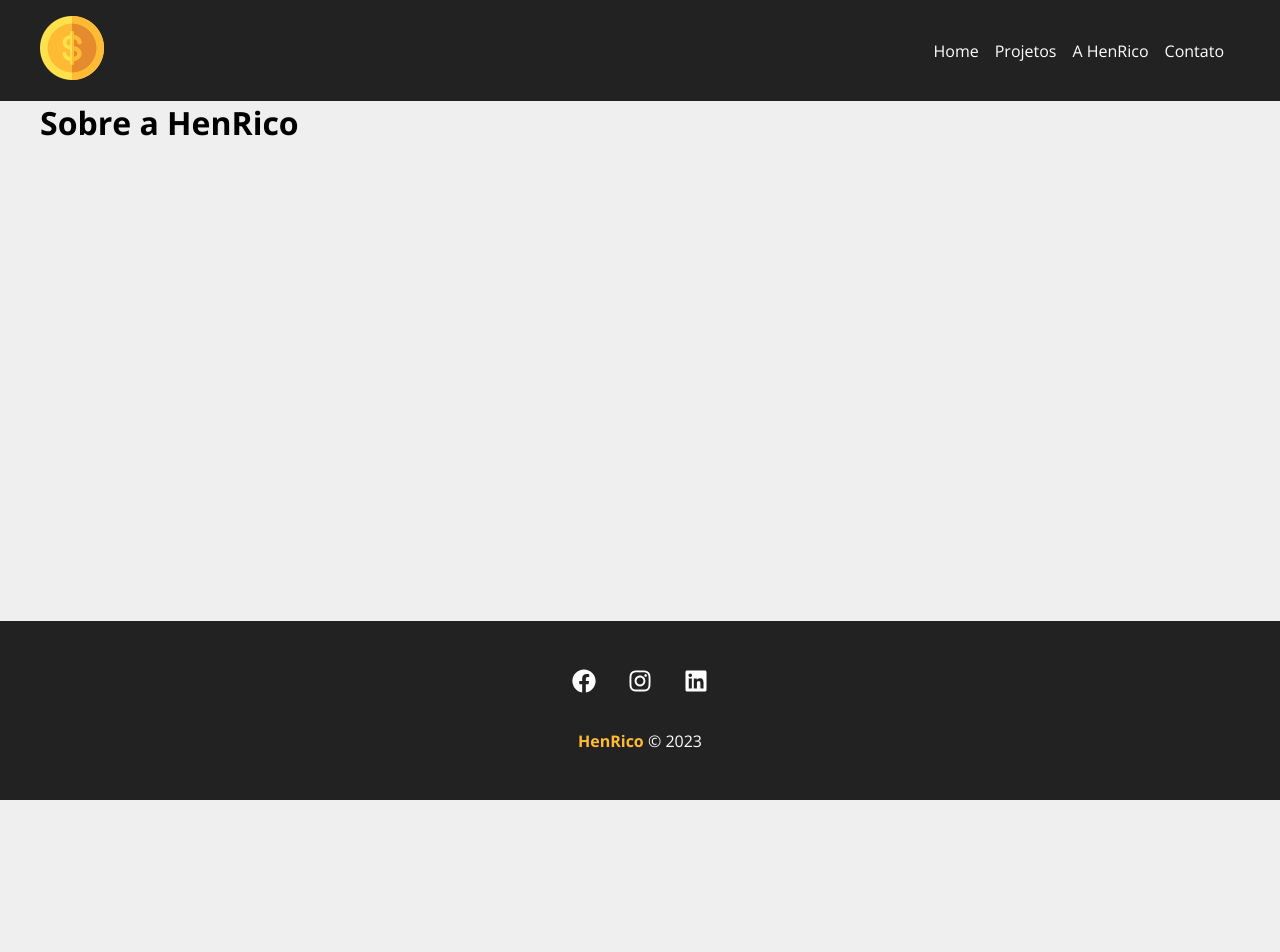
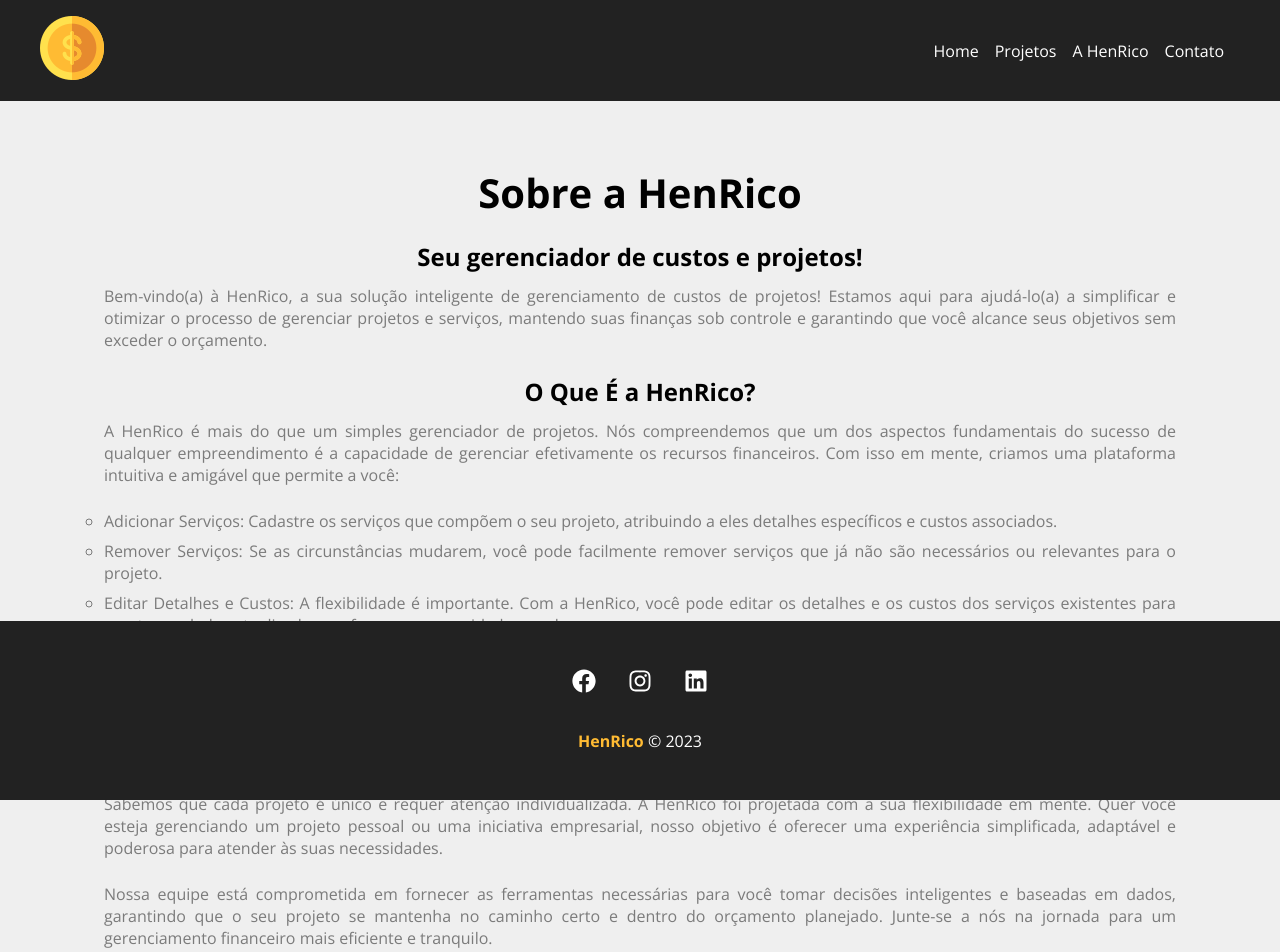
Before and after one commit to sophiacontesini/HenRico, a React (Create React App) app: page /company in a window 1280 px wide. Shown: the top 952 px of the page. Before the commit the page ends 800 px from the top, so only its background shows below. Built offline with nearby package versions, Linux system fonts and the light colour scheme; the HTML template or start-up script is replaced by a standard one.

Commit message:
feat: include Company page style

```diff
--- a/src/components/pages/Company.jsx
+++ b/src/components/pages/Company.jsx
@@ -1,5 +1,72 @@
 import React from 'react';
+import styles from '../pages/Company.module.css';
 
 export default function Company() {
-  return <h1>Sobre a HenRico</h1>;
+  return (
+    <div className={styles.company_container}>
+      <h1>Sobre a HenRico</h1>
+      <h2>Seu gerenciador de custos e projetos!</h2>
+      <p>
+        Bem-vindo(a) à HenRico, a sua solução inteligente de gerenciamento de
+        custos de projetos! Estamos aqui para ajudá-lo(a) a simplificar e
+        otimizar o processo de gerenciar projetos e serviços, mantendo suas
+        finanças sob controle e garantindo que você alcance seus objetivos sem
+        exceder o orçamento.
+      </p>
+      <h2>O Que É a HenRico?</h2>
+      <p>
+        A HenRico é mais do que um simples gerenciador de projetos. Nós
+        compreendemos que um dos aspectos fundamentais do sucesso de qualquer
+        empreendimento é a capacidade de gerenciar efetivamente os recursos
+        financeiros. Com isso em mente, criamos uma plataforma intuitiva e
+        amigável que permite a você:
+      </p>
+      <ul>
+        <li>
+          Adicionar Serviços: Cadastre os serviços que compõem o seu projeto,
+          atribuindo a eles detalhes específicos e custos associados.
+        </li>
+        <li>
+          Remover Serviços: Se as circunstâncias mudarem, você pode facilmente
+          remover serviços que já não são necessários ou relevantes para o
+          projeto.
+        </li>
+        <li>
+          Editar Detalhes e Custos: A flexibilidade é importante. Com a HenRico,
+          você pode editar os detalhes e os custos dos serviços existentes para
+          manter os dados atualizados conforme as necessidades mudam.
+        </li>
+        <li>
+          Acompanhar Orçamento: Estabeleça um orçamento inicial para o projeto e
+          observe a HenRico calcular e atualizar automaticamente o orçamento
+          restante à medida que você adiciona, edita ou remove serviços.
+        </li>
+        <li>
+          Evitar Extravasamento: Nossa principal prioridade é ajudá-lo(a) a
+          manter o controle financeiro do seu projeto. A HenRico emite alertas
+          quando você está se aproximando do limite de orçamento, permitindo que
+          você tome decisões informadas.
+        </li>
+      </ul>
+      <h2>Por Que Escolher a HenRico?</h2>
+      <p>
+        Sabemos que cada projeto é único e requer atenção individualizada. A
+        HenRico foi projetada com a sua flexibilidade em mente. Quer você esteja
+        gerenciando um projeto pessoal ou uma iniciativa empresarial, nosso
+        objetivo é oferecer uma experiência simplificada, adaptável e poderosa
+        para atender às suas necessidades.
+      </p>
+      <p>
+        Nossa equipe está comprometida em fornecer as ferramentas necessárias
+        para você tomar decisões inteligentes e baseadas em dados, garantindo
+        que o seu projeto se mantenha no caminho certo e dentro do orçamento
+        planejado. Junte-se a nós na jornada para um gerenciamento financeiro
+        mais eficiente e tranquilo.
+      </p>
+      <p>
+        Comece a usar a HenRico hoje mesmo e descubra como podemos tornar o
+        gerenciamento de projetos e custos uma experiência gratificante.
+      </p>
+    </div>
+  );
 }
--- /dev/null
+++ b/src/components/pages/Company.module.css
@@ -0,0 +1,29 @@
+.company_container {
+  width: 100%;
+  display: flex;
+  flex-direction: column;
+  align-items: center;
+  justify-content: center;
+  padding: 4em;
+  text-align: justify;
+}
+
+.company_container h1 {
+  font-size: 2.5em;
+  margin-bottom: 0.5em;
+}
+.company_container h2 {
+  font-size: 1.5em;
+  margin-bottom: 0.5em;
+}
+
+.company_container p {
+  margin-bottom: 1.5em;
+  color: #7b7b7b;
+}
+
+.company_container li {
+  color: #7b7b7b;
+  list-style: circle;
+  margin-bottom: 0.5em;
+}
```
